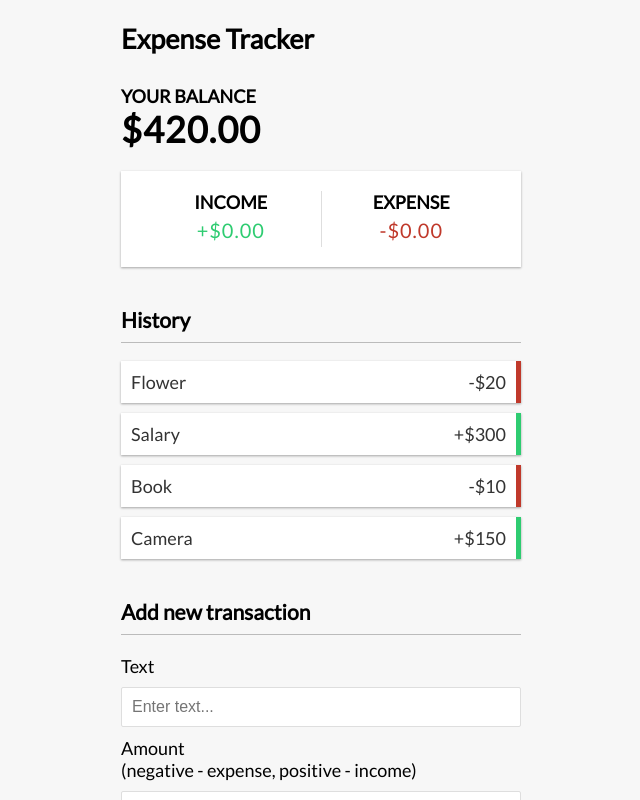
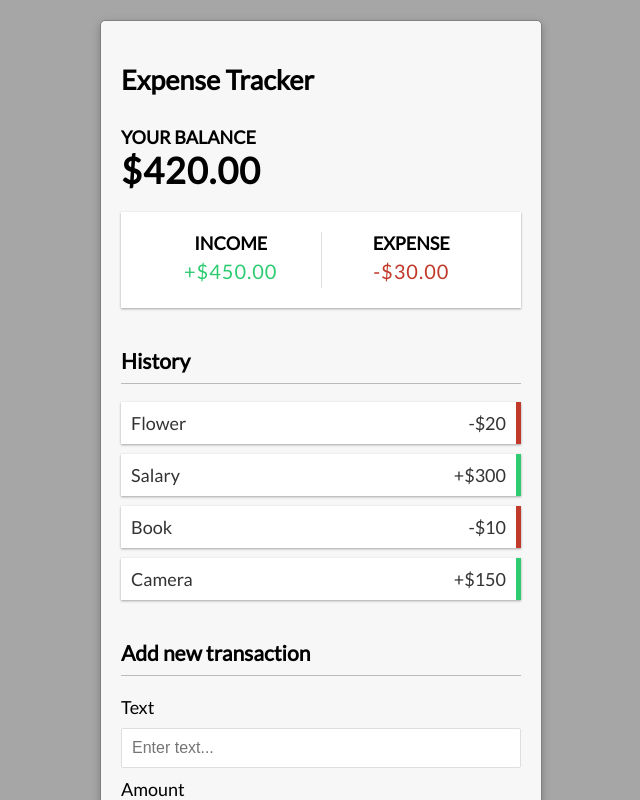
Before and after one commit to mhmtkarakas/ExpenseTracker--with-ContextApi, a React (Create React App) app: page / in a window 1280 px wide. Shown: the top 800 px of the page, without its empty margins (319-959 px from the left). Built offline with nearby package versions, Linux system fonts and the light colour scheme.

Commit message:
IncomeExpenses

```diff
--- a/src/App.css
+++ b/src/App.css
@@ -1,4 +1,4 @@
-@import url('https://fonts.googleapis.com/css?family=Lato&display=swap');
+@import url("https://fonts.googleapis.com/css?family=Lato&display=swap");
 
 :root {
   --box-shadow: 0 1px 3px rgba(0, 0, 0, 0.12), 0 1px 2px rgba(0, 0, 0, 0.24);
@@ -9,15 +9,25 @@
 }
 
 body {
-  background-color: #f7f7f7;
+  background-color: #a7a6a6;
   display: flex;
   flex-direction: column;
   align-items: center;
   justify-content: center;
   min-height: 100vh;
   margin: 0;
-  font-family: 'Lato', sans-serif;
+  font-family: "Lato", sans-serif;
   font-size: 18px;
+}
+
+.main {
+  border: 1px solid grey;
+  padding: 20px;
+  border-radius: 5px;
+  margin-top: 20px;
+  margin-bottom: 20px;
+  box-shadow: rgba(0, 0, 0, 0.24) 0px 3px 8px;
+  background-color: #f7f7f7;
 }
 
 .container {
@@ -78,8 +88,8 @@ label {
   margin: 10px 0;
 }
 
-input[type='text'],
-input[type='number'] {
+input[type="text"],
+input[type="number"] {
   border: 1px solid #dedede;
   border-radius: 2px;
   display: block;
--- a/src/App.js
+++ b/src/App.js
@@ -10,6 +10,7 @@ import { GlobalProvider } from "./context/GlobalState";
 const App = () => {
   return (
     <GlobalProvider>
+      <div className="main">
         <Header />
         <div className="container">
           <Balance />
@@ -17,6 +18,7 @@ const App = () => {
           <TransactionList />
           <AddTransaction />
         </div>
+      </div>
     </GlobalProvider>
   );
 };
--- a/src/components/IncomeExpenses.jsx
+++ b/src/components/IncomeExpenses.jsx
@@ -1,19 +1,29 @@
-import React from "react";
+import React, { useContext } from "react";
+import { GlobalContext } from "../context/GlobalState";
 
 const IncomeExpenses = () => {
+  const { transactions } = useContext(GlobalContext);
+
+  const amounts = transactions.map((transaction) => transaction.amount);
+
+  const income = amounts
+    .filter((item) => item > 0)
+    .reduce((acc, item) => (acc += item), 0)
+    .toFixed(2);
+
+  const expense = (
+    amounts.filter((item) => item < 0).reduce((acc, item) => (acc += item), 0) *
+    -1
+  ).toFixed(2);
   return (
     <div className="inc-exp-container">
       <div>
         <h4>Income</h4>
-        <p  className="money plus">
-          +$0.00
-        </p>
+        <p className="money plus">+${income}</p>
       </div>
       <div>
         <h4>Expense</h4>
-        <p  className="money minus">
-          -$0.00
-        </p>
+        <p className="money minus">-${expense}</p>
       </div>
     </div>
   );
```
Lines whose indentation alone changed are shown as unchanged.
